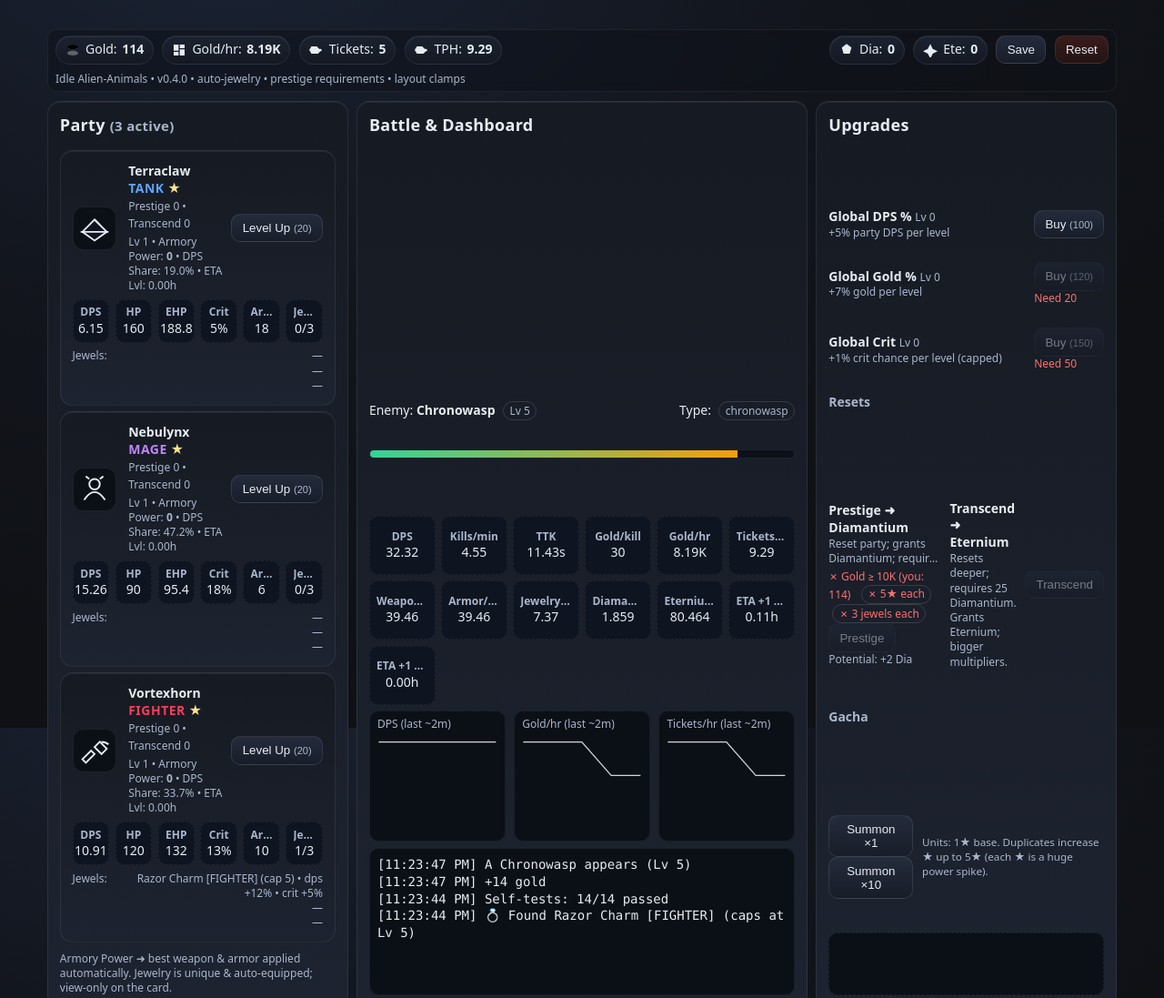
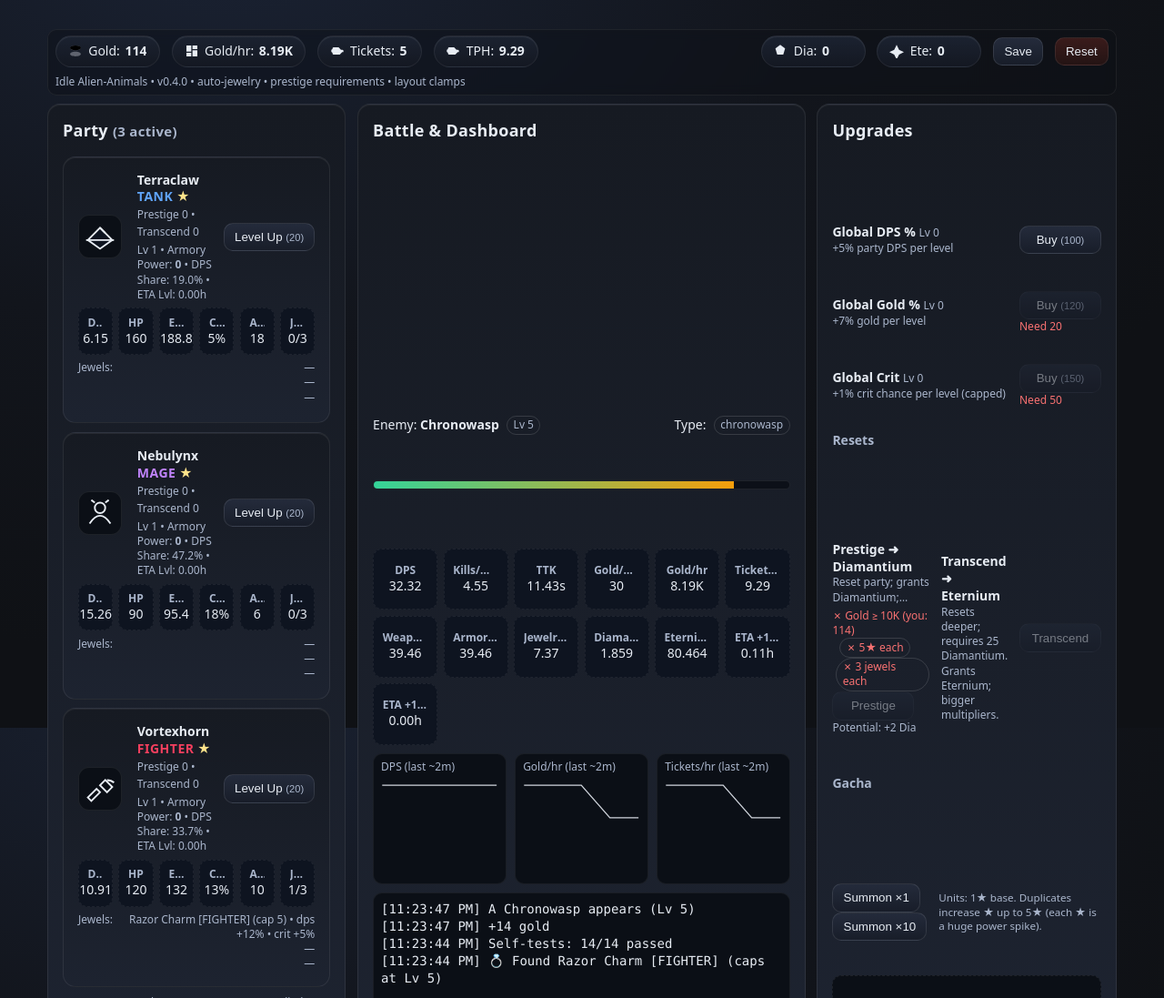
Before and after one commit to fedxc/animal_gacha, a plain HTML site: page animal_gacha.html in a window 1280 px wide. Shown: the top 1097 px of the page at 91% size. Drawn offline with Linux system fonts and the light colour scheme.

Commit message:
refine layout spacing

```diff
--- a/animal_gacha.html
+++ b/animal_gacha.html
@@ -7,7 +7,7 @@
 <style>
   :root{
     --bg:#0f1115; --panel:#161a22; --panel-2:#1d2330; --ink:#e7ecf3; --ink-dim:#aab6cc; --accent:#7dd3fc; --accent-2:#a78bfa;
-    --good:#34d399; --warn:#f59e0b; --bad:#f87171; --grid-gap:.6rem
+    --good:#34d399; --warn:#f59e0b; --bad:#f87171; --grid-gap:.8rem
   }
   *{box-sizing:border-box}
   html,body{height:100%}
@@ -17,9 +17,9 @@
   small{color:var(--ink-dim)}
   .app{max-width:1200px; margin:20px auto; padding:12px}
   .topbar{display:grid; grid-template-columns:1fr auto; gap:.5rem; align-items:center; position:sticky; top:0; backdrop-filter:saturate(140%) blur(6px); background:#0f111580; padding:.35rem .5rem; border-radius:10px; border:1px solid #ffffff10}
-  .stat-pill{display:flex; gap:.4rem; align-items:center; background:linear-gradient(180deg,#1b2230,#141822); padding:.35rem .6rem; border:1px solid #ffffff12; border-radius:999px; box-shadow:0 1px 0 #ffffff10 inset; white-space:nowrap}
-  .stat-pill strong{font-size:14px}
-  .pill-row{display:flex; gap:.6rem; flex-wrap:wrap; align-items:center}
+  .stat-pill{display:flex; gap:.4rem; align-items:center; background:linear-gradient(180deg,#1b2230,#141822); padding:.45rem .8rem; border:1px solid #ffffff12; border-radius:999px; box-shadow:0 1px 0 #ffffff10 inset; white-space:nowrap; min-width:115px}
+  .stat-pill strong{font-size:14px; max-width:60px; overflow:hidden; text-overflow:ellipsis; text-align:right}
+  .pill-row{display:flex; gap:.8rem; flex-wrap:wrap; align-items:center}
   .btn{border:1px solid #ffffff1a; background:linear-gradient(180deg,#242b3b,#181d29); color:var(--ink); padding:.45rem .7rem; border-radius:10px; cursor:pointer; transition:transform .05s ease, opacity .2s, background .2s; user-select:none}
   .btn:active{transform:translateY(1px)}
   .btn[disabled]{opacity:.45; cursor:not-allowed; border-color:#ffffff10}
@@ -27,8 +27,8 @@
   .grid{display:grid; gap:var(--grid-gap)}
   .cols-3{grid-template-columns:repeat(3,1fr)}
   .cols-2{grid-template-columns:repeat(2,1fr)}
-  .panel{background:linear-gradient(180deg,var(--panel),var(--panel-2)); border:1px solid #ffffff14; border-radius:14px; padding:.8rem; box-shadow:inset 0 1px 0 #ffffff10}
-  .char{display:grid; grid-template-columns:52px 1fr auto; gap:.6rem; align-items:center}
+  .panel{background:linear-gradient(180deg,var(--panel),var(--panel-2)); border:1px solid #ffffff14; border-radius:14px; padding:1rem; box-shadow:inset 0 1px 0 #ffffff10}
+  .char{display:grid; grid-template-columns:52px 1fr auto; gap:.8rem; align-items:center; min-height:60px}
   .char .svg{width:48px; height:48px; border-radius:12px; background:#0b0f16; display:grid; place-items:center; border:1px solid #ffffff14}
   .char .meta{display:grid; gap:.2rem}
   .role{font-weight:700; letter-spacing:.5px}
@@ -39,11 +39,12 @@
   .bar{height:8px; background:#0c1018; border:1px solid #ffffff14; border-radius:999px; overflow:hidden}
   .bar>i{display:block; height:100%; background:linear-gradient(90deg,#60a5fa,#22d3ee)}
   .kv{display:grid; grid-template-columns:repeat(6,1fr); gap:.4rem; margin-top:.4rem}
-  .kv div{background:#0e1420; border:1px dashed #ffffff12; padding:.35rem .45rem; border-radius:10px; text-align:center; min-height:42px; display:flex; flex-direction:column; align-items:center; justify-content:center; overflow:hidden}
+  .kv div{background:#0e1420; border:1px dashed #ffffff12; padding:.45rem .6rem; border-radius:10px; text-align:center; min-height:42px; display:flex; flex-direction:column; align-items:center; justify-content:center; overflow:hidden}
   .kv b{display:block; font-size:12px; color:var(--ink-dim); white-space:nowrap; text-overflow:ellipsis; overflow:hidden; max-width:100%}
   .section{display:grid; gap:.6rem}
-  .vlist{display:grid; gap:.4rem}
-  .row{display:flex; align-items:center; justify-content:space-between; gap:.6rem}
+  .vlist{display:grid; gap:.6rem}
+  .row{display:flex; align-items:center; justify-content:space-between; gap:.8rem; min-height:52px}
+  .row button{white-space:nowrap; min-width:90px}
   .row .miss{color:var(--bad); font-size:12px}
   .tiny{font-size:12px; color:var(--ink-dim)}
   .codebox{display:flex; gap:.4rem}
```
